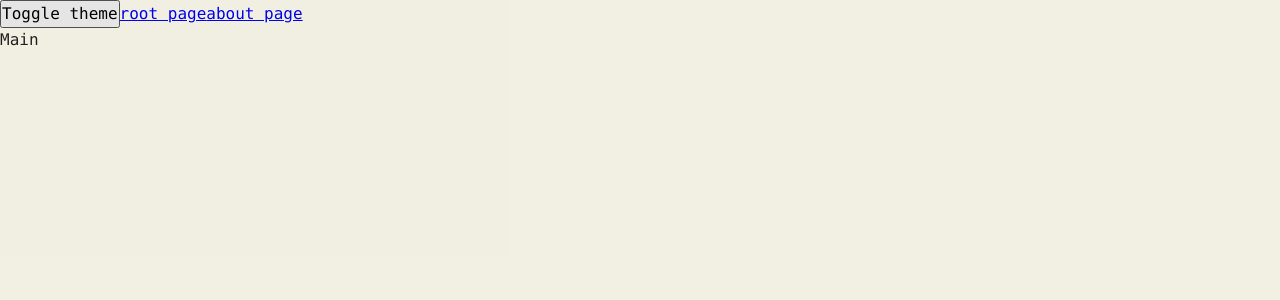
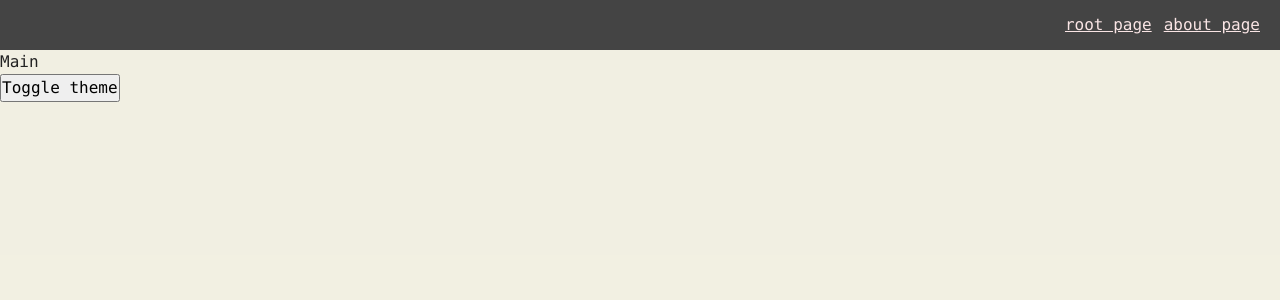
Before and after one commit to PavlovichVladislav/courses-app, a React app: page / in a window 1280 px wide. Shown: the top 300 px of the page. Built offline with nearby package versions, Linux system fonts and the light colour scheme.

Commit message:
added navbar and applink components

```diff
--- a/src/app/App.tsx
+++ b/src/app/App.tsx
@@ -1,8 +1,7 @@
-import { Link } from 'react-router-dom';
-
 import { classNames } from 'shared/lib/classNames';
 import { useTheme } from 'app/providers/ThemeProvider';
 import { AppRouter } from './providers/router';
+import { Navbar } from 'widgets/Navbar';
 
 import './styles/index.scss';
 
@@ -11,10 +10,9 @@ const App = () => {
 
     return (
         <div className={classNames('app', {}, [theme])}>
+            <Navbar />
+            <AppRouter />
             <button onClick={toggleTheme}>Toggle theme</button>
-            <Link to={'/'}>root page</Link>
-            <Link to={'/about'}>about page</Link>
-            <AppRouter />
         </div>
     );
 };
--- a/src/app/styles/themes/dark.scss
+++ b/src/app/styles/themes/dark.scss
@@ -1,6 +1,10 @@
 .app.dark {
   --bg-color: #444444;
+  --inverted-bg-color: #f0eedfe5;
 
   --primary-color: #FFFFFF;
   --secondary-color: #d1c99ae3;
+
+  --inverted-primary-color: #42423ee3;
+  --inverted-secondary-color: #222222;
 }
--- a/src/app/styles/themes/normal.scss
+++ b/src/app/styles/themes/normal.scss
@@ -1,6 +1,10 @@
 .app.light {
   --bg-color: #f0eedfe5;
+  --inverted-bg-color: #444444;
 
   --primary-color: #222222;
   --secondary-color: #444444;
+
+  --inverted-primary-color: #42423ee3;
+  --inverted-secondary-color: #fae5e5;
 }
--- a/src/app/styles/variables/global.scss
+++ b/src/app/styles/variables/global.scss
@@ -8,4 +8,7 @@
   --font-size-l: 24px;
   --font-line-l: 32px;
   --font-l: var(--font-size-l) / var(--font-line-l) var(--font-family-main);
+
+  // Размеры
+  --navbar-height: 50px;
 }
--- a/src/shared/lib/classNames.ts
+++ b/src/shared/lib/classNames.ts
@@ -1,13 +1,18 @@
 
 type conditionalClasses = Record<string, string | boolean>
 
-export const classNames = (mainClass: string, conditionalClasses: conditionalClasses, additionalClasses: string[]): string => {
+export const classNames = (
+  mainClass: string,
+  conditionalClasses: conditionalClasses = {},
+  additionalClasses: string[] = []
+): string => {
+  console.log(mainClass);
 
-  return [
+  return ([
     mainClass,
     ...Object.entries(conditionalClasses)
-      .filter(([_, condition]) => Boolean(condition))
-      .map(([className]) => className),
-    ...additionalClasses,
-  ].join(' ')
+    .filter(([_, condition]) => Boolean(condition))
+    .map(([className]) => className),
+  ...additionalClasses.filter(Boolean),
+  ].join(' '))
 }
--- /dev/null
+++ b/src/shared/ui/AppLInk/AppLink.module.scss
@@ -0,0 +1,11 @@
+.appLink {
+  color: var(--link-color);
+}
+
+.primary {
+  color: var(--primary-color);
+}
+
+.inverted {
+  color: var(--inverted-secondary-color);
+}
--- /dev/null
+++ b/src/shared/ui/AppLInk/AppLink.tsx
@@ -0,0 +1,34 @@
+import { ReactNode } from 'react';
+import { Link, LinkProps } from 'react-router-dom';
+import { classNames } from 'shared/lib/classNames';
+
+import styles from './AppLink.module.scss';
+
+export enum AppLinkTheme {
+  PRIMARY = 'primary',
+  INVERTED = 'inverted'
+}
+
+interface AppLinkProps extends LinkProps {
+  className?: string;
+  children?: ReactNode;
+  theme?: AppLinkTheme;
+}
+
+export const AppLink = ({
+  to,
+  className,
+  children,
+  theme = AppLinkTheme.PRIMARY,
+  ...otherProps
+}: AppLinkProps) => {
+  return (
+    <Link
+      to={to}
+      className={classNames(styles.appLink, {}, [className, styles[theme]])}
+      {...otherProps}
+    >
+      {children}
+    </Link>
+  )
+}
--- /dev/null
+++ b/src/widgets/Navbar/index.ts
@@ -0,0 +1,5 @@
+import { Navbar } from "./ui/Navbar";
+
+export {
+  Navbar
+}
--- /dev/null
+++ b/src/widgets/Navbar/ui/Navbar.module.scss
@@ -0,0 +1,14 @@
+.navbar {
+  width: 100%;
+  height: var(--navbar-height);
+  background: var(--inverted-bg-color);
+  display: flex;
+  align-items: center;
+  padding: 20px;
+}
+
+.links {
+  margin-left: auto;
+  display: flex;
+  gap: 12px;
+}
--- /dev/null
+++ b/src/widgets/Navbar/ui/Navbar.tsx
@@ -0,0 +1,19 @@
+import { classNames } from 'shared/lib/classNames';
+import { AppLink, AppLinkTheme } from 'shared/ui/AppLInk/AppLink';
+
+import styles from './Navbar.module.scss';
+
+interface NavbarProps {
+  className?: string
+}
+
+export const Navbar = ({ className }: NavbarProps) => {
+  return (
+    <div className={classNames(styles.navbar, {}, [className])}>
+      <div className={styles.links}>
+        <AppLink theme={AppLinkTheme.INVERTED} to={'/'}>root page</AppLink>
+        <AppLink theme={AppLinkTheme.INVERTED} to={'/about'}>about page</AppLink>
+      </div>
+    </div>
+  )
+}
```
Also changed, not shown: 1 other file (tests, documents, lock files or other folders).
